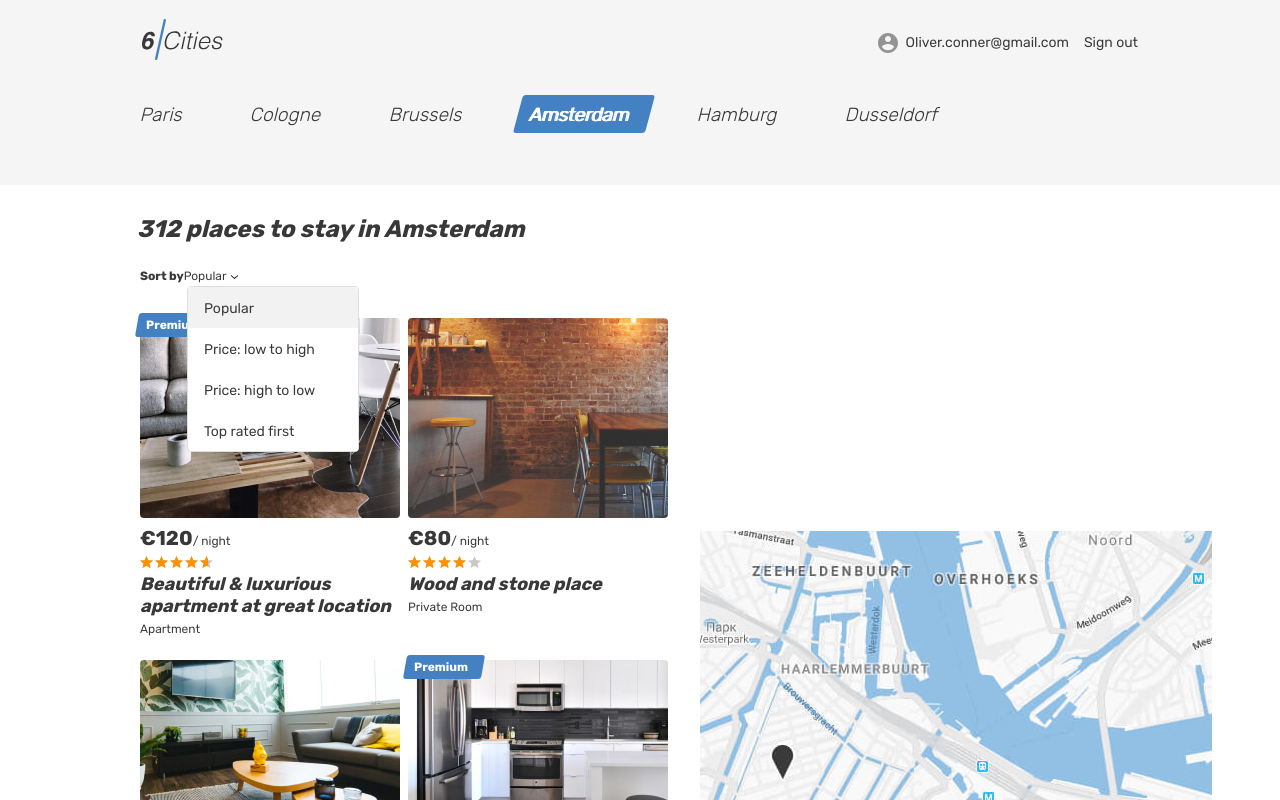
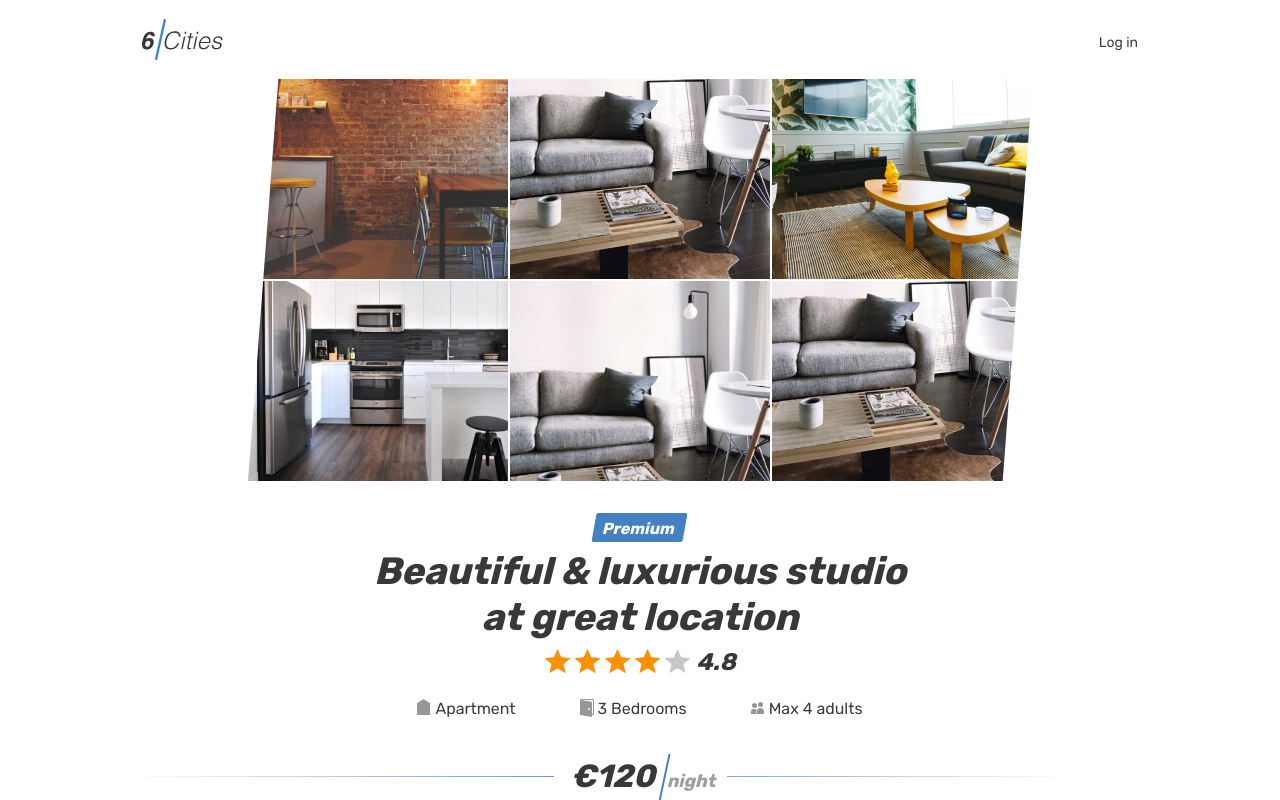
Before and after one commit to htmlacademy-react/360247-six-cities-simple-11, a React (Create React App) app in the folder project/: page /offer/10 in a window 1280 px wide. Shown: the top 800 px of the page. Built offline with nearby package versions, Linux system fonts and the light colour scheme.

Commit message:
adds routes and some links

```diff
--- a/project/src/components/app/app.tsx
+++ b/project/src/components/app/app.tsx
@@ -1,23 +1,43 @@
 import { PropsWithChildren } from 'react';
+import { BrowserRouter, Routes, Route } from 'react-router-dom';
+import ScrollToTop from '../../hooks/scroll-to-top/scroll-to-top';
 import ScreenAuth from '../../pages/screen-auth/screen-auth';
 import ScreenMain from '../../pages/screen-main/screen-main';
+import ScreenNotFound from '../../pages/screen-not-found/screen-not-found';
 import ScreenOffer from '../../pages/screen-offer/screen-offer';
-import { offerDataType } from '../../types';
+import { AppRoute, offerDataType } from '../../types';
+
+//#todo вынести из экранов хэдер и общие обертки - layout/outlet
+//#подключить Helmet
+//#оформить страницу 404?
 
 
 type AppScreenProps = PropsWithChildren <{offersData: offerDataType[]}>
 
 function App({offersData}: AppScreenProps): JSX.Element {
   return (
-    <>
-      <ScreenMain
-        offersData = {offersData}
-      />
-
-      <ScreenAuth />
-
-      <ScreenOffer />
-    </>
+    <BrowserRouter>
+      <ScrollToTop />
+      <Routes>
+        <Route path={AppRoute.Root}>
+          <Route index
+            element={<ScreenMain offersData = {offersData} />}
+          />
+          <Route
+            path={AppRoute.Login}
+            element={<ScreenAuth />}
+          />
+          <Route
+            path={`${AppRoute.Room}/:id`}
+            element={<ScreenOffer />}
+          />
+          <Route
+            path='*'
+            element={<ScreenNotFound />}
+          />
+        </Route>
+      </Routes>
+    </BrowserRouter>
   );
 }
 
--- a/project/src/components/header-logo/header-logo.tsx
+++ b/project/src/components/header-logo/header-logo.tsx
@@ -1,7 +1,10 @@
+import { Link } from 'react-router-dom';
+import { AppRoute } from '../../types';
+
 function HeaderLogo(): JSX.Element {
 
   return (
-    <a className="header__logo-link header__logo-link--active">
+    <Link to={AppRoute.Root} className="header__logo-link header__logo-link--active">
       <img
         className="header__logo"
         src="img/logo.svg"
@@ -9,7 +12,7 @@ function HeaderLogo(): JSX.Element {
         width={81}
         height={41}
       />
-    </a>
+    </Link>
   );
 }
 
--- a/project/src/components/nav-auth/nav-auth.tsx
+++ b/project/src/components/nav-auth/nav-auth.tsx
@@ -1,20 +1,23 @@
+import { Link } from 'react-router-dom';
+import { AppRoute } from '../../types';
+
 function NavAuth (): JSX.Element {
 
   return (
     <nav className="header__nav">
       <ul className="header__nav-list">
-        <li className="header__nav-item user">
+        {/* <li className="header__nav-item user">
           <div className="header__nav-profile">
             <div className="header__avatar-wrapper user__avatar-wrapper" />
             <span className="header__user-name user__name">
                   Oliver.conner@gmail.com
             </span>
           </div>
-        </li>
+        </li> */}
         <li className="header__nav-item">
-          <a className="header__nav-link" href="#">
-            <span className="header__signout">Sign out</span>
-          </a>
+          <Link className="header__nav-link" to={AppRoute.Login}>
+            <span className="header__signout">Log in</span>
+          </Link>
         </li>
       </ul>
     </nav>
--- a/project/src/components/offer-card/offer-card.tsx
+++ b/project/src/components/offer-card/offer-card.tsx
@@ -1,6 +1,7 @@
 import { PropsWithChildren } from 'react';
-import { offerDataType } from '../../types';
+import { offerDataType, AppRoute } from '../../types';
 import LabelPremium from '../label-premium/label-premium';
+import { Link } from 'react-router-dom';
 
 type OfferCardProps = PropsWithChildren <{offerData: offerDataType}>
 
@@ -13,7 +14,7 @@ function OfferCard({offerData}: OfferCardProps): JSX.Element {
           <LabelPremium />
         </div>}
       <div className="cities__image-wrapper place-card__image-wrapper">
-        <a href="#">
+        <Link to={`${AppRoute.Room}/${offerData.id}`}>
           <img
             className="place-card__image"
             src={offerData.imageUrl}
@@ -21,7 +22,7 @@ function OfferCard({offerData}: OfferCardProps): JSX.Element {
             height={200}
             alt="Place image"
           />
-        </a>
+        </Link>
       </div>
       <div className="place-card__info">
         <div className="place-card__price-wrapper">
@@ -37,9 +38,9 @@ function OfferCard({offerData}: OfferCardProps): JSX.Element {
           </div>
         </div>
         <h2 className="place-card__name">
-          <a href="#">
+          <Link to={`${AppRoute.Room}/:${offerData.id}`}>
             {offerData.title}
-          </a>
+          </Link>
         </h2>
         <p className="place-card__type">{offerData.type}</p>
       </div>
--- /dev/null
+++ b/project/src/hooks/scroll-to-top/scroll-to-top.ts
@@ -0,0 +1,14 @@
+import {useEffect} from 'react';
+import {useLocation} from 'react-router-dom';
+
+function ScrollToTop() {
+  const {pathname} = useLocation();
+
+  useEffect(() => {
+    window.scrollTo(0, 0);
+  }, [pathname]);
+
+  return null;
+}
+
+export default ScrollToTop;
--- a/project/src/index.tsx
+++ b/project/src/index.tsx
@@ -1,4 +1,3 @@
-// import { type } from 'os';
 import React from 'react';
 import ReactDOM from 'react-dom/client';
 import App from './components/app/app';
@@ -10,8 +9,6 @@ const root = ReactDOM.createRoot(
 
 root.render(
   <React.StrictMode>
-    <App
-      offersData = {offersDataMock}
-    />
+    <App offersData = {offersDataMock}/>
   </React.StrictMode>,
 );
--- a/project/src/pages/screen-main/screen-main.tsx
+++ b/project/src/pages/screen-main/screen-main.tsx
@@ -9,7 +9,7 @@ type ScreenMainProps = PropsWithChildren <{offersData: offerDataType[]}>
 
 function ScreenMain({offersData}: ScreenMainProps): JSX.Element {
   return (
-    <>
+    <div className="page page--gray page--main">
       <Header />
       <main className="page__main page__main--index">
         <h1 className="visually-hidden">Cities</h1>
@@ -21,7 +21,7 @@ function ScreenMain({offersData}: ScreenMainProps): JSX.Element {
           </div>
         </div>
       </main>
-    </>
+    </div>
   );
 }
 
--- /dev/null
+++ b/project/src/pages/screen-not-found/screen-not-found.tsx
@@ -0,0 +1,14 @@
+import { Link } from 'react-router-dom';
+import { AppRoute } from '../../types';
+
+function ScreenNotFound(): JSX.Element {
+
+  return (
+    <>
+      <h1>404 Not found</h1>
+      <Link to={AppRoute.Root}>Перейти на главную страницу</Link>
+    </>
+  );
+}
+
+export default ScreenNotFound;
--- a/project/src/types/index.ts
+++ b/project/src/types/index.ts
@@ -2,3 +2,4 @@ export * from './offerDataType';
 export * from './offersDataMock';
 export * from './citiesDataEnum';
 export * from './offerDataEnum';
+export * from './paths';
--- /dev/null
+++ b/project/src/types/paths.ts
@@ -0,0 +1,5 @@
+export enum AppRoute {
+  Login = '/login',
+  Room = '/offer',
+  Root = '/'
+}
```
